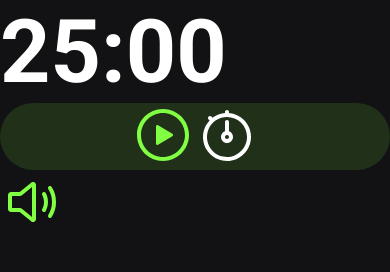
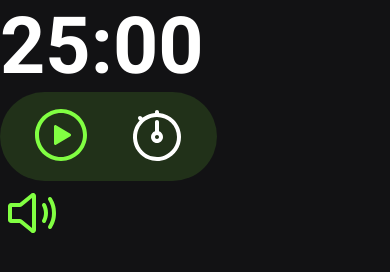
Before and after one commit to denilsonbaptista/focus-timer, a plain HTML site: page index.html in a window 390 px wide. Drawn offline with Linux system fonts and the light colour scheme.

Commit message:
adjusting widths and sizes with CSS clamp

```diff
--- a/style.css
+++ b/style.css
@@ -34,15 +34,18 @@ button {
   display: none;
 }
 
-/* Aqui pegamos o fill do svg para mudar a cor utilizando o hue */
 .play svg path,
 .pause svg path,
 .sound-on svg path {
   fill: var(--primary-color);
 }
 
+button svg {
+  width: clamp(3.2rem, 2rem + 12vw, 6.4rem);
+}
+
 #timer {
-  font-size: 8.8rem;
+  font-size: clamp(4rem, 4rem + 10vw, 8.8rem);
 
   display: flex;
 }
@@ -52,6 +55,10 @@ button {
   display: flex;
   align-items: center;
   justify-content: center;
+  gap: 3.2rem;
 
-  border-radius: 9999px; /* pill button*/
+  border-radius: 9999px;
+
+  width: clamp(10rem, 10rem + 30vw, 22.8rem);
+  height: clamp(8rem, 5rem + 10vw, 10.8rem);
 }
```
